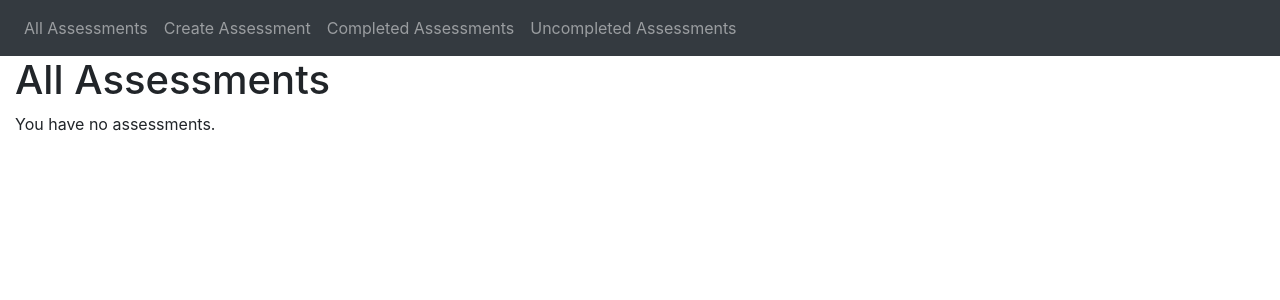
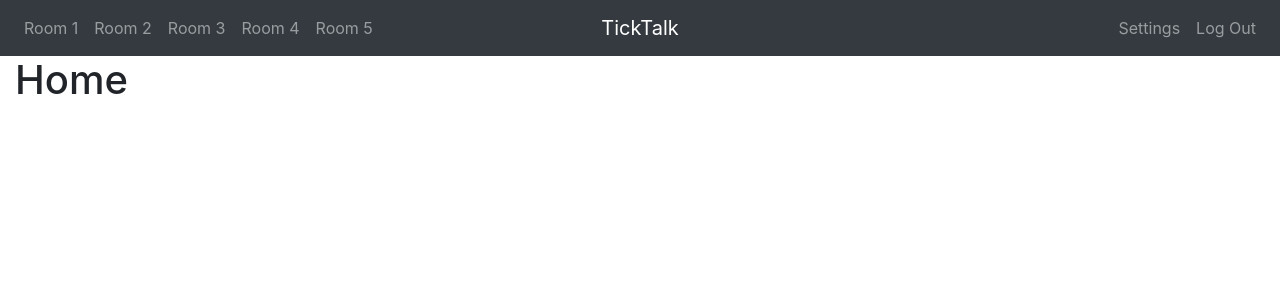
Before and after one commit to omariosc/TickTalk, a Flask app: page / in a window 1280 px wide. Shown: the top 300 px of the page. Run offline with Flask 2, Linux system fonts and the light colour scheme; data that the repository does not hold is empty; some libraries are stand-ins or nearby versions.

Commit message:
New navigation bar Removed extra views

```diff
--- a/app/templates/base.html
+++ b/app/templates/base.html
@@ -17,16 +17,26 @@
   </head>
   <body>
     <!-- Bootstrap navigation bar with toggle button -->
-    <nav class="navbar sticky-top navbar-expand-lg navbar-dark bg-dark">
-      <button class="navbar-toggler" type="button" data-toggle="collapse" data-target="#navbarSupportedContent" aria-controls="navbarSupportedContent" aria-expanded="false" aria-label="Toggle navigation">
-        <span class="navbar-toggler-icon"></span>
-      </button>
-      <div class="collapse navbar-collapse" id="navbarSupportedContent">
-        <ul class="navbar-nav mr-auto mt-2 mt-lg-0">
-          <li class="nav-item"><a class="nav-link" href="/">All Assessments</a></li>
-          <li class="nav-item"><a class="nav-link" href="/create">Create Assessment</a></li>
-          <li class="nav-item"><a class="nav-link" href="/complete">Completed Assessments</a></li>
-          <li class="nav-item"><a class="nav-link" href="/uncomplete">Uncompleted Assessments</a></li>
+    <nav class="navbar navbar-expand-md navbar-dark bg-dark">
+      <div class="navbar-collapse collapse w-100 order-1 order-md-0 dual-collapse2">
+        <ul class="navbar-nav mr-auto">
+          <li class="nav-item"><a class="nav-link" href="/">Room 1</a></li>
+          <li class="nav-item"><a class="nav-link" href="/">Room 2</a></li>
+          <li class="nav-item"><a class="nav-link" href="/">Room 3</a></li>
+          <li class="nav-item"><a class="nav-link" href="/">Room 4</a></li>
+          <li class="nav-item"><a class="nav-link" href="/">Room 5</a></li>
+        </ul>
+      </div>
+      <div class="mx-auto order-0">
+        <a class="navbar-brand mx-auto" href="/">TickTalk</a>
+        <button class="navbar-toggler" type="button" data-toggle="collapse" data-target=".dual-collapse2">
+          <span class="navbar-toggler-icon"></span>
+        </button>
+      </div>
+      <div class="navbar-collapse collapse w-100 order-3 dual-collapse2">
+        <ul class="navbar-nav ml-auto">
+          <li class="nav-item"><a class="nav-link" href="/">Settings</a></li>
+          <li class="nav-item"><a class="nav-link" href="/">Log Out</a></li>
         </ul>
       </div>
     </nav>
--- a/app/views.py
+++ b/app/views.py
@@ -4,227 +4,8 @@ from app import app
 from .forms import CreateAssessment
 from app import db, models
 
-# Variables storing strings appearing more than once
-home_description = 'You have no assessments.'
-home_template = 'home.html'
-home_title = 'All Assessments'
-comp_description = 'You have not completed any assessments.'
-completed_title = 'Completed Assessments'
-completed_link = "/complete"
-uncomp_description = 'Well Done! You have no uncompleted assessments.'
-uncomplete_title = 'Uncompleted Assessments'
-uncomplete_link = "/uncomplete"
-
-# Functions to run flash mesage
-def flash_unmark():
-	flash('Successfully unmarked assessment.')
-def flash_mark():
-	flash('Successfully marked assessment as complete.')
-def flash_delete():
-	flash('Successfully deleted assessment.')
-
 # Home page route
 @app.route('/', methods=['GET'])
 def home():
-	# Sets home description
-	description = home_description
-	# Gets all tasks and sorts by id
-	tasks = models.Assessment.query.order_by(models.Assessment.id).all()
-	# If there is at least one task, remove description
-	if len(tasks) > 0 :
-		description = ''
 	# Return the render template
-	return render_template(home_template,title=home_title,description=description,tasks=tasks,link="")
-
-# Home page route for marking task as complete
-@app.route('/mark/<task_id>', methods=['GET'])
-def mark(task_id):
-	# Sets home description
-	description = home_description
-	# Sets task's status to completed
-	models.Assessment.query.filter_by(id=task_id).update({"status": 1})
-	# Commits update to database
-	db.session.commit()
-	# Gets all tasks and sorts by id
-	tasks = models.Assessment.query.order_by(models.Assessment.id).all()
-	# If there is at least one task, remove description
-	if len(tasks) > 0 :
-		description = ''
-	flash_mark()
-	# Return the render template
-	return render_template(home_template,title=home_title,description=description,tasks=tasks,link="")
-
-# Home page route for marking task as uncomplete
-@app.route('/unmark/<task_id>', methods=['GET'])
-def unmark(task_id):
-	# Sets home description
-	description = home_description
-	# Sets task's status to uncomplete
-	models.Assessment.query.filter_by(id=task_id).update({"status": 0})
-	# Commits update to database
-	db.session.commit()
-	# Gets all tasks and sorts by id
-	tasks = models.Assessment.query.order_by(models.Assessment.id).all()
-	# If there is at least one task, remove description
-	if len(tasks) > 0 :
-		description = ''
-	flash_unmark()
-	# Return the render template
-	return render_template(home_template,title=home_title,description=description,tasks=tasks,link="")
-
-# Home page route for deleting task
-@app.route('/delete/<task_id>', methods=['GET'])
-def delete(task_id):
-	# Sets home description
-	description = home_description
-	# Gets task by id
-	task = models.Assessment.query.filter_by(id=task_id).one()
-	# Deltes task from database
-	db.session.delete(task)
-	# Commits update to database
-	db.session.commit()
-	# Gets all tasks and sorts by id
-	tasks = models.Assessment.query.order_by(models.Assessment.id).all()
-	# If there is at least one task, remove description
-	if len(tasks) > 0 :
-		description = ''
-	flash_delete()
-	# Return the render template
-	return render_template(home_template,title=home_title,description=description,tasks=tasks,link="")
-
-# Create route for creating assessment
-@app.route('/create', methods=['GET', 'POST'])
-def create():
-	# Creates form
-	form = CreateAssessment()
-	if form.validate_on_submit():
-		# Creates task
-		task = models.Assessment(title=form.title.data,code=form.code.data,deadline=form.deadline.data,description=form.description.data, status=0)
-		# Adds task to database
-		db.session.add(task)
-		# Commits update to database
-		db.session.commit()
-		flash('Successfully created assessment.')
-	# Return the render template
-	return render_template('create.html',title='Create Assessments',form=form,task=0)
-
-# Complete route for all completed tasks
-@app.route('/complete', methods=['GET'])
-def complete():
-	# Sets description
-	completed_description = comp_description
-	# Gets completed tasks
-	tasks = models.Assessment.query.filter_by(status=1).order_by(models.Assessment.id).all()
-	# If there is at least one task, remove description
-	if len(tasks) > 0 :
-		completed_description = ''
-	# Return the render template
-	return render_template(home_template,title=completed_title,description=completed_description,tasks=tasks,link=completed_link)
-
-# Complete unmark route for unmarking a task by id under complete assessments
-@app.route('/complete/unmark/<task_id>', methods=['GET'])
-def unmark_completed(task_id):
-	# Sets description
-	completed_description = comp_description
-	# Marks task as uncomplete
-	models.Assessment.query.filter_by(id=task_id).update({"status": 0})
-	# Commits update to database
-	db.session.commit()
-	# Gets completed tasks
-	tasks = models.Assessment.query.filter_by(status=1).order_by(models.Assessment.id).all()
-	# If there is at least one task, remove description
-	if len(tasks) > 0 :
-		completed_description = ''
-	flash_unmark()
-	# Return the render template
-	return render_template(home_template,title=completed_title,description=completed_description,tasks=tasks,link=completed_link)
-
-# Complete delete route for deleting a task by id under complete assessments
-@app.route('/complete/delete/<task_id>', methods=['GET'])
-def delete_completed(task_id):
-	# Sets description
-	completed_description = comp_description
-	# Gets task by id
-	task = models.Assessment.query.filter_by(id=task_id).one()
-	# Deletes task from database
-	db.session.delete(task)
-	# Commits update to database
-	db.session.commit()
-	# Gets all completed tasks
-	tasks = models.Assessment.query.filter_by(status=1).order_by(models.Assessment.id).all()
-	# If there is at least one task, remove description
-	if len(tasks) > 0 :
-		completed_description = ''
-	flash_delete()
-	# Return the render template
-	return render_template(home_template,title=completed_title,description=completed_description,tasks=tasks,link=completed_link)
-
-# Uncomplete route for showing uncomplete assessments
-@app.route('/uncomplete', methods=['GET'])
-def uncomplete():
-	# Sets description
-	uncomplete_description = uncomp_description
-	# Gets all uncompleted tasks
-	tasks = models.Assessment.query.filter_by(status=0).order_by(models.Assessment.id).all()
-	# If there is at least one task, remove description
-	if len(tasks) > 0 :
-		uncomplete_description = ''
-	# Return the render template
-	return render_template(home_template,title=uncomplete_title,description=uncomplete_description,tasks=tasks,link=uncomplete_link)
-
-# Uncomplete mark route for marking task as complete under uncomplete assessments
-@app.route('/uncomplete/mark/<task_id>', methods=['GET'])
-def mark_complete(task_id):
-	# Sets description
-	uncomplete_description = uncomp_description
-	# Marks task as complete
-	models.Assessment.query.filter_by(id=task_id).update({"status": 1})
-	# Commits update to database
-	db.session.commit()
-	# Gets uncompleted tasks
-	tasks = models.Assessment.query.filter_by(status=0).order_by(models.Assessment.id).all()
-	# If there is at least one task, remove description
-	if len(tasks) > 0 :
-		uncomplete_description = ''
-	flash_mark()
-	# Return the render template
-	return render_template(home_template,title=uncomplete_title,description=uncomplete_description,tasks=tasks,link=uncomplete_link)
-
-# Uncomplete delete route for deleting task in uncomplete assessments
-@app.route('/uncomplete/delete/<task_id>', methods=['GET'])
-def delete_uncomplete(task_id):
-	# Sets description
-	uncomplete_description = uncomp_description
-	# Gets task by id
-	task = models.Assessment.query.filter_by(id=task_id).one()
-	# Deletes task from database
-	db.session.delete(task)
-	# Commits update to database
-	db.session.commit()
-	# Gets all uncompleted tasks
-	tasks = models.Assessment.query.filter_by(status=0).order_by(models.Assessment.id).all()
-	# If there is at least one task, remove description
-	if len(tasks) > 0 :
-		uncomplete_description = ''
-	flash_delete()
-	# Return the render template
-	return render_template(home_template,title=uncomplete_title,description=uncomplete_description,tasks=tasks,link=uncomplete_link)
-
-# Edit route for editing route
-@app.route('/edit/<task_id>', methods=['GET', 'POST'])
-def edit(task_id):
-	# Gets task by id
-	task = models.Assessment.query.filter_by(id=task_id).one()
-	# Creates assessment form for editing
-	form = CreateAssessment()
-	if form.validate_on_submit():
-		# Copies data from form to task
-		task.title=form.title.data
-		task.code=form.code.data
-		task.deadline=form.deadline.data
-		task.description=form.description.data
-		# Commits update to database
-		db.session.commit()
-		flash('Successfully edited assessment.')
-	# Return the render template
-	return render_template('create.html',title='Edit Assessment',form=form,task=task)
+	return render_template('home.html',title='Home')
```
